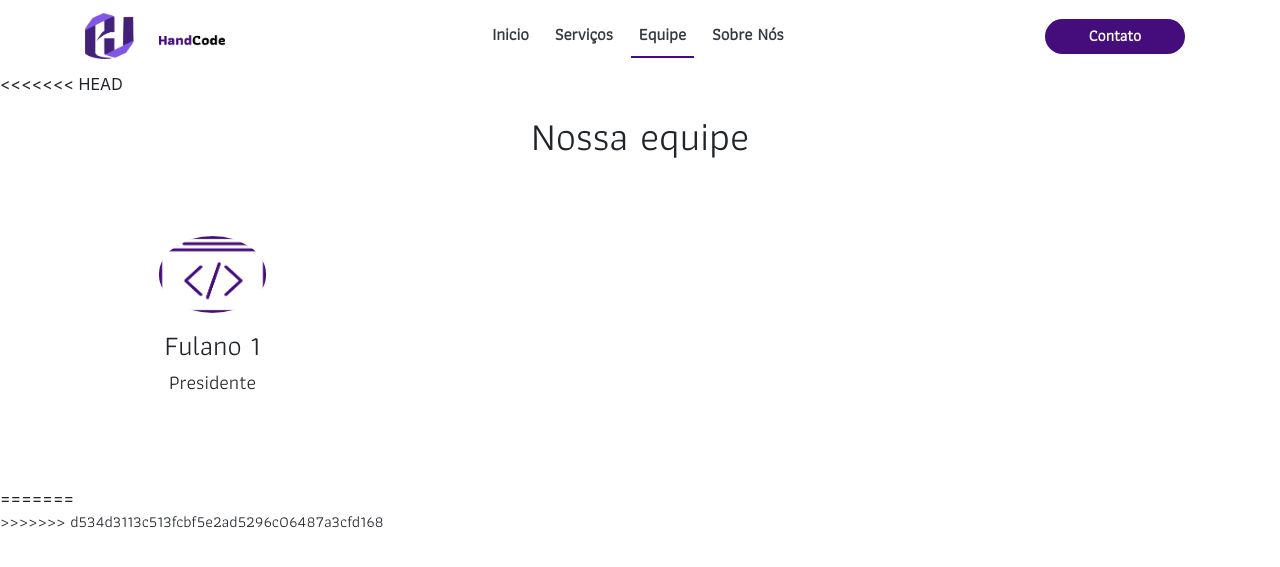
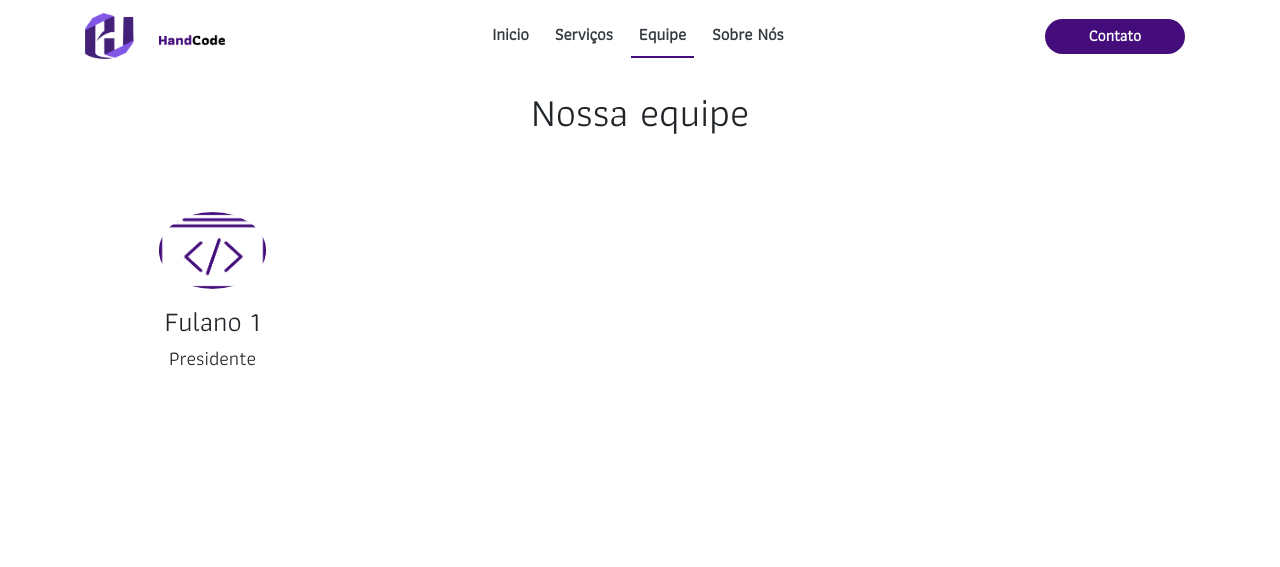
Before and after one commit to HandcodeJr/HandcodeJr.github.io, a Django app: template handcode/core/templates/team.html in a window 1280 px wide. Shown: the top 567 px of the page. Run offline with Django 3.2, Linux system fonts and the light colour scheme; the template is opened without the code that fills it, so the values that code supplies are empty; some libraries are stand-ins or nearby versions.

Commit message:
Remoção de erros

```diff
--- a/handcode/core/templates/team.html
+++ b/handcode/core/templates/team.html
@@ -47,7 +47,6 @@
           </div>
         </div>
     </nav>
-<<<<<<< HEAD
 
     <section id="team">
       <div class="container my-3 text-center">
@@ -90,9 +89,6 @@
 
     </footer>
 
-=======
-    <footer>
->>>>>>> d534d3113c513fcbf5e2ad5296c06487a3cfd168
 
     </footer>
 
```
